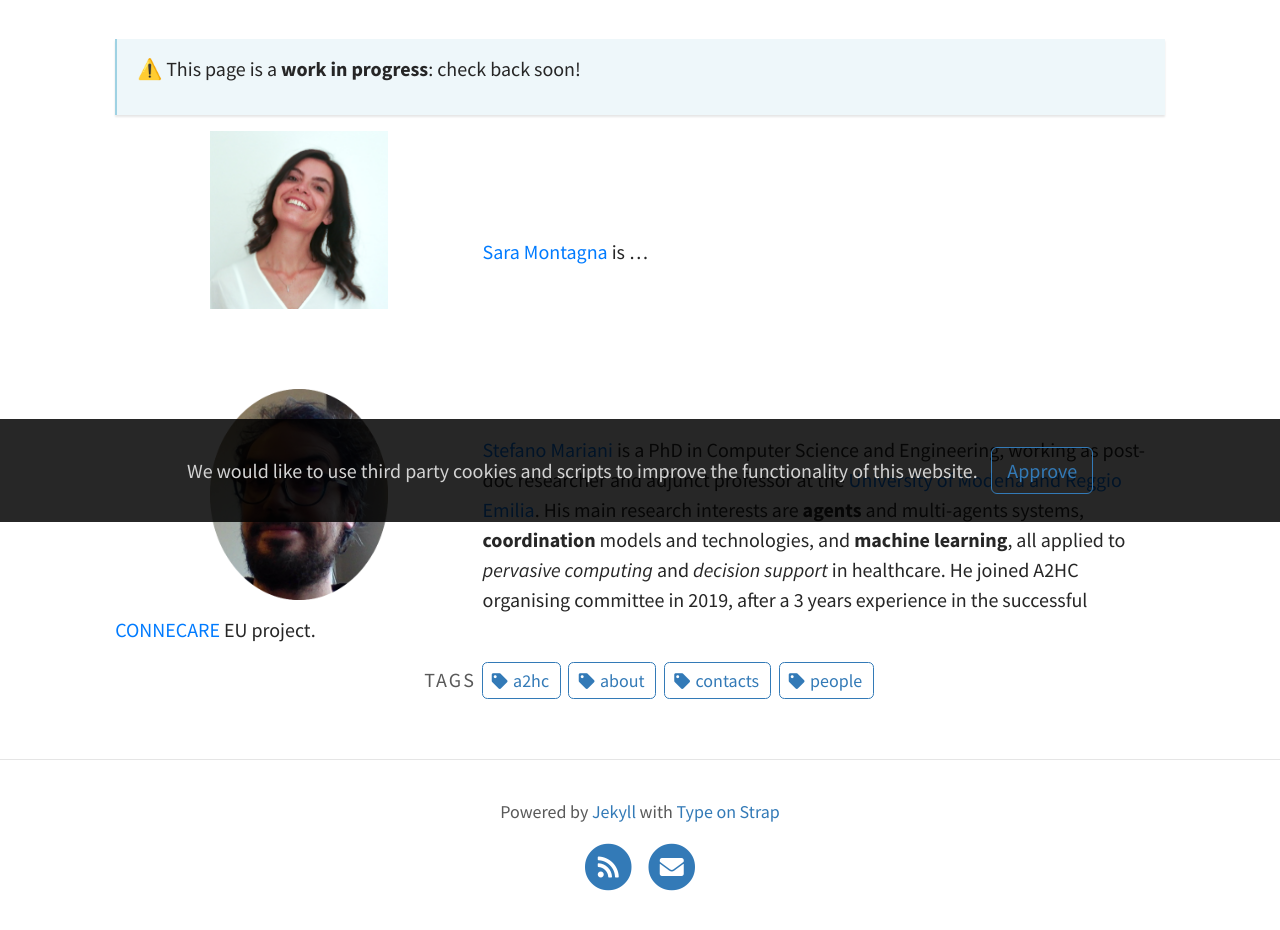
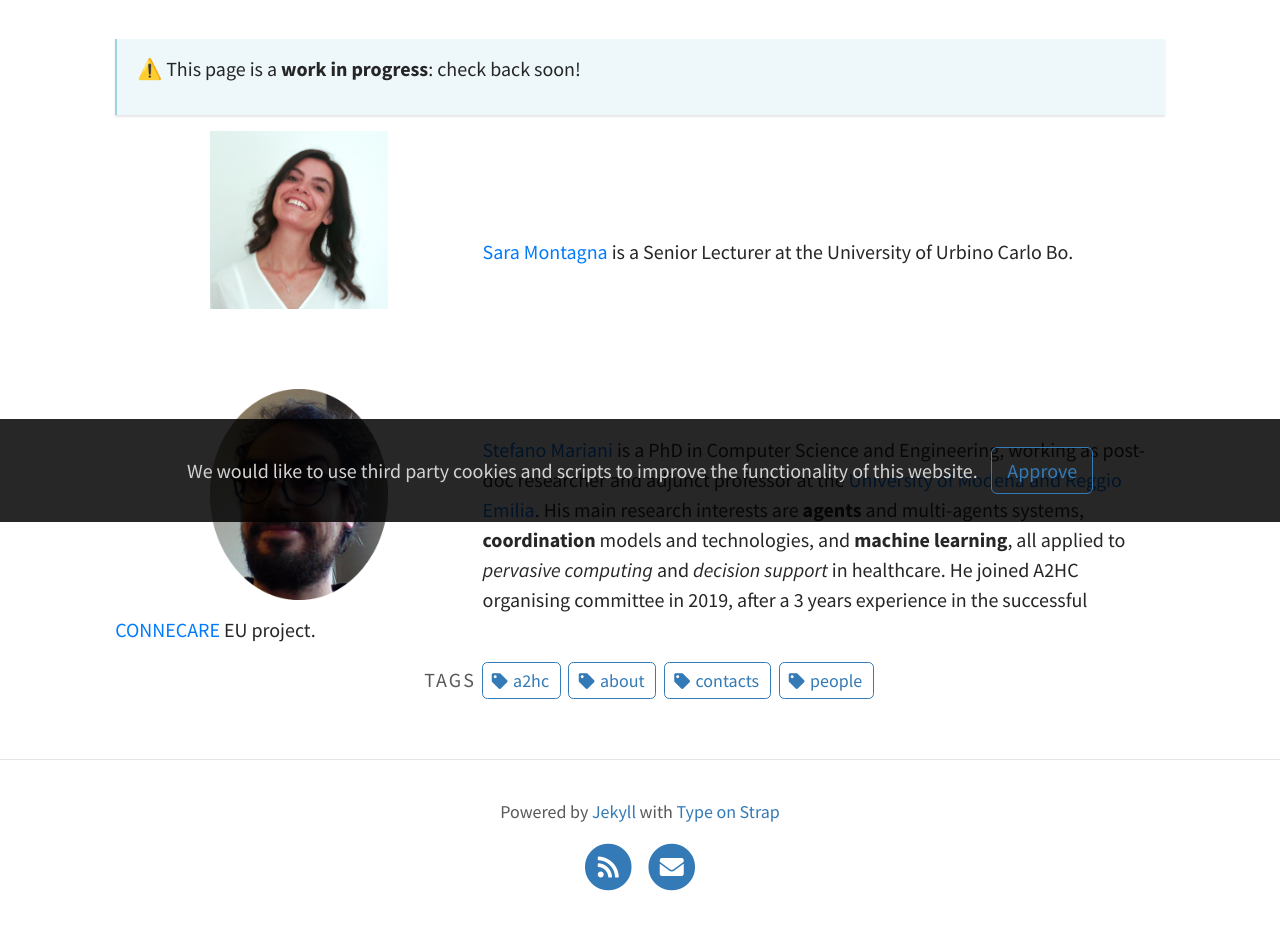
Before and after one commit to A2HC/a2hc.website, a Jekyll site: the page built from pages/people.md, in a window 1280 px wide. Shown: the part 378-1308 px from the top of the page. Built offline with Jekyll 4.4.1, drawn with Linux system fonts in a browser that asks for light colours.

Commit message:
Added Sara's affiliation

```diff
--- a/pages/people.md
+++ b/pages/people.md
@@ -17,7 +17,7 @@ bootstrap: true
 <br />
 <br />
 
-[Sara Montagna](https://www.uniurb.it/persone/sara-montagna) is ...
+[Sara Montagna](https://www.uniurb.it/persone/sara-montagna) is a Senior Lecturer at the University of Urbino Carlo Bo.
 
 <br />
 <br />
```
